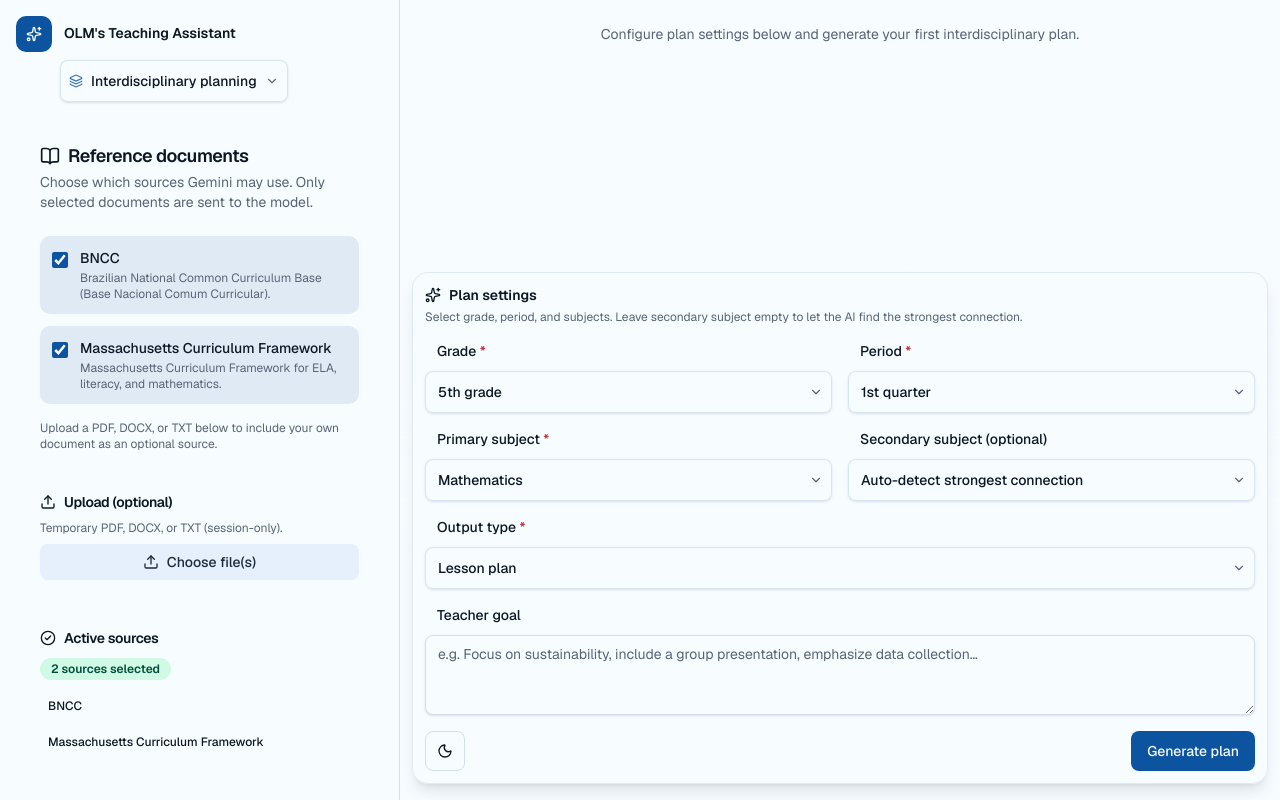
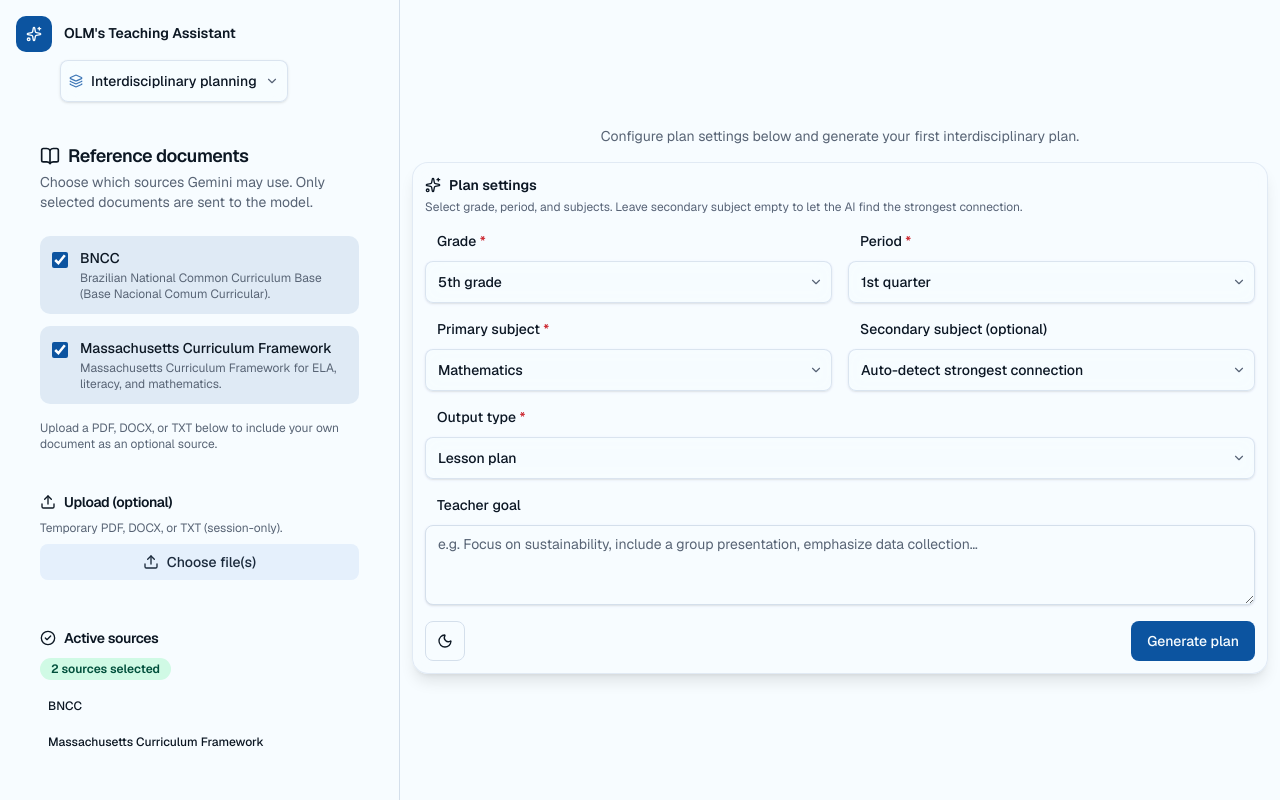
Before and after one commit to ianobraczka/ollm, a Next.js app: page /interdisciplinary-planning in a window 1280 px wide. Built offline with nearby package versions, Linux system fonts and the light colour scheme.

Commit message:
feat(ui): center interdisciplinary planning form before first generation
Show the initial settings form vertically centered in the main area, then switch to the existing bottom follow-up chat layout after Gerar plano.

```diff
--- a/src/components/PlanningChatWindow.tsx
+++ b/src/components/PlanningChatWindow.tsx
@@ -87,30 +87,8 @@ export function PlanningChatWindow({
 
   const lastAssistant = [...messages].reverse().find((m) => m.role === "assistant");
 
-  return (
-    <div className="relative min-h-screen bg-background">
-      <div className="px-2 py-6 pb-56 lg:px-3">
-        <div className="mx-auto flex w-full max-w-6xl flex-col gap-4">
-          {!hasStarted ? (
-            <p className="text-center text-sm text-muted-foreground">{t.planningChatEmpty}</p>
-          ) : (
-            messages.map((message) => (
-              <MessageBubble
-                key={message.id}
-                message={message}
-                language={language}
-                isStreaming={message.id === streamingId && isLoading}
-                loadingLabel={t.generating}
-              />
-            ))
-          )}
-          <div ref={bottomRef} aria-hidden className="h-px shrink-0" />
-        </div>
-      </div>
-
-      <div className="pointer-events-none fixed inset-x-0 bottom-0 z-40 lg:left-[calc(var(--spacing)*100)]">
-        <div className="pointer-events-auto bg-gradient-to-t from-background from-40% via-background/95 to-transparent px-2 pb-4 pt-10 lg:px-3">
-          <div className="mx-auto w-full max-w-6xl space-y-3">
+  const errorAlerts = (
+    <>
       {visibleUploadError && (
         <div className="relative rounded-md border border-destructive/30 bg-destructive/10 p-3 text-sm text-destructive">
           <button
@@ -138,9 +116,48 @@ export function PlanningChatWindow({
           {visibleError}
         </div>
       )}
+    </>
+  );
 
-            {hasStarted ? (
+  return (
+    <div className="relative min-h-screen bg-background">
+      {!hasStarted ? (
+        <div className="flex min-h-screen items-center justify-center px-2 py-8 lg:px-3">
+          <div className="mx-auto w-full max-w-6xl space-y-4">
+            <p className="text-center text-sm text-muted-foreground">{t.planningChatEmpty}</p>
+            {errorAlerts}
+            <div className="rounded-2xl border border-border/60 bg-background/90 p-3 shadow-lg backdrop-blur-md">
+              <InterdisciplinaryPlanningForm
+                language={language}
+                isLoading={isLoading}
+                onSubmit={onInitialSubmit}
+                leadingActions={<ModeToggle language={language} />}
+              />
+            </div>
+          </div>
+        </div>
+      ) : (
         <>
+          <div className="px-2 py-6 pb-56 lg:px-3">
+            <div className="mx-auto flex w-full max-w-6xl flex-col gap-4">
+              {messages.map((message) => (
+                <MessageBubble
+                  key={message.id}
+                  message={message}
+                  language={language}
+                  isStreaming={message.id === streamingId && isLoading}
+                  loadingLabel={t.generating}
+                />
+              ))}
+              <div ref={bottomRef} aria-hidden className="h-px shrink-0" />
+            </div>
+          </div>
+
+          <div className="pointer-events-none fixed inset-x-0 bottom-0 z-40 lg:left-[calc(var(--spacing)*100)]">
+            <div className="pointer-events-auto bg-gradient-to-t from-background from-40% via-background/95 to-transparent px-2 pb-4 pt-10 lg:px-3">
+              <div className="mx-auto w-full max-w-6xl space-y-3">
+                {errorAlerts}
+
                 {lastAssistant?.content && (
                   <div className="flex justify-end">
                     <Button
@@ -186,20 +203,11 @@ export function PlanningChatWindow({
                     </Button>
                   </div>
                 </form>
-              </>
-            ) : (
-              <div className="rounded-2xl border border-border/60 bg-background/90 p-3 shadow-lg backdrop-blur-md">
-                <InterdisciplinaryPlanningForm
-                  language={language}
-                  isLoading={isLoading}
-                  onSubmit={onInitialSubmit}
-                  leadingActions={<ModeToggle language={language} />}
-                />
-              </div>
-            )}
               </div>
             </div>
           </div>
+        </>
+      )}
     </div>
   );
 }
```
Lines whose indentation alone changed are shown as unchanged.
